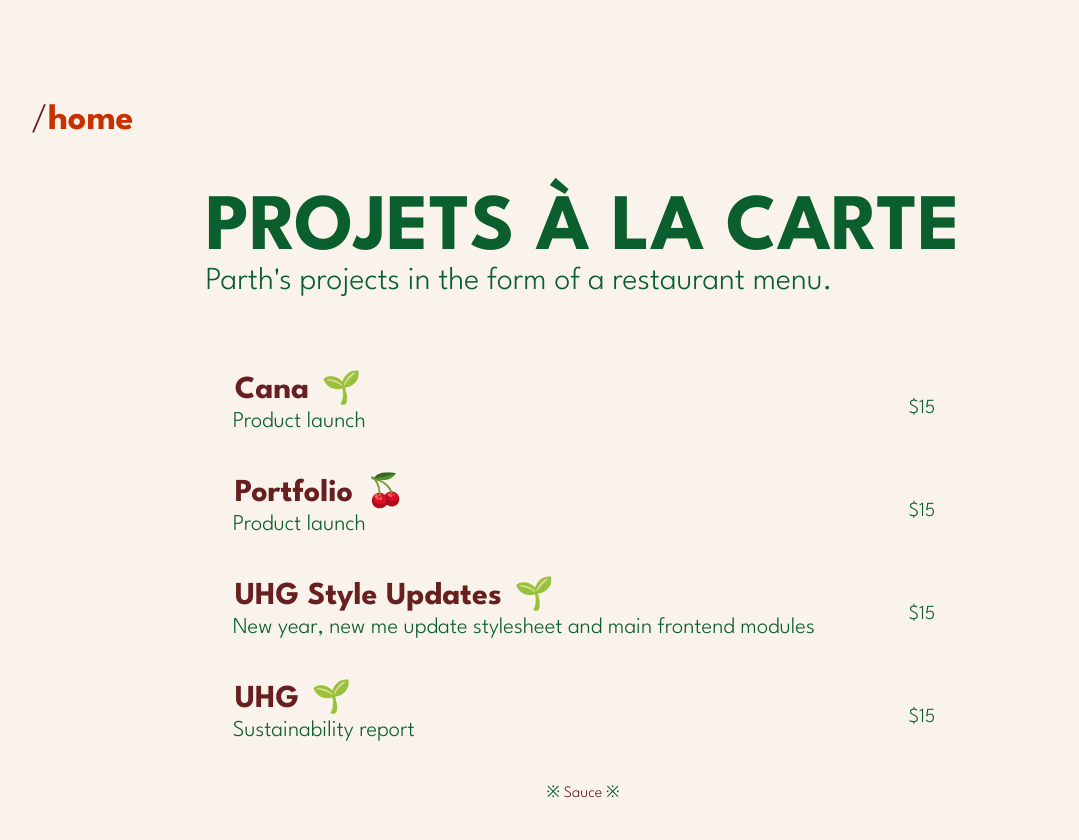
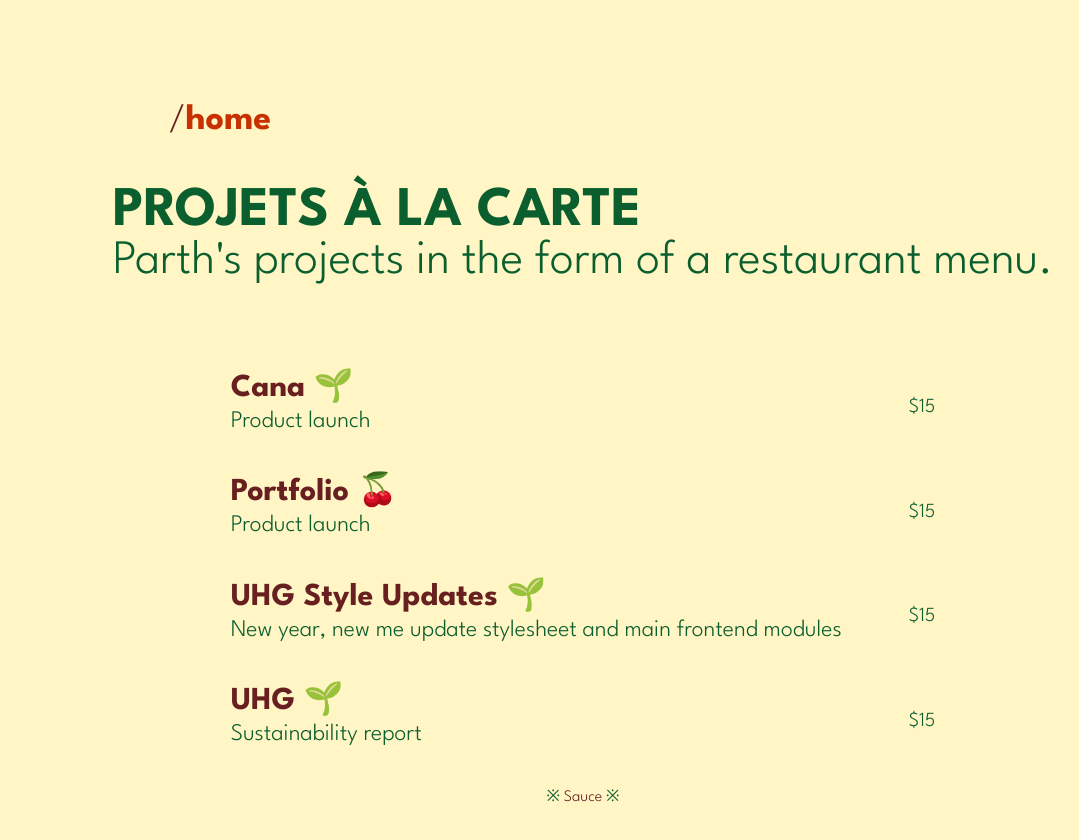
Before and after one commit to partheus/menu, an Eleventy site: page index.html in a window 1280 px wide. Shown: the whole page, without its empty margins (57-1136 px from the left). Built offline with nearby package versions, Linux system fonts and the light colour scheme; Eleventy itself is replaced by a stand-in of ours; files that its build step writes are made by us from their sources.

Commit message:
Add dependency for clean css

```diff
--- a/css/main.css
+++ b/css/main.css
@@ -3,7 +3,7 @@
 :root {
   --color-dark: #0b5e2e;
   --color-mid: #e6b771;
-  --color-light: #FAF3EC;
+  --color-light: #fff5c5;
   --color-red: #C83000;
   --color-pista: #681f1f;
   --max-width: 150ch;
@@ -32,6 +32,7 @@
   padding-top: 5vh;
   padding-bottom: 5vh;
   text-align: center;
+  line-height: 2.4em;
 }
 
 body {
@@ -55,7 +56,7 @@
 }
 
 a:hover {
-  color: var(--color-red);
+  color: var(--color-dark);
 }
 
 h1,
@@ -82,15 +83,11 @@
   align-items: center;
   justify-content: space-between;
   width: 100%;
-  max-width: 150ch;
+  max-width: 90ch;
   margin: 0 auto;
   padding: 1rem 0;
   flex-direction: row;
   align-items: center;
-}
-
-div.hero>h2 {
-  font-size: 1.45em;
 }
 
 .path {
@@ -112,16 +109,13 @@
 }
 
 .pagetitle {
-  font-size: 3em;
-
-  @media screen and (min-width: 600px) {
-    font-size: 5em;
-}
+  font-size: 2.4em;
 }
 
-div.hero>h2 {
-  font-size: 2em;
+.pagedescription {
+  font-size: 1.7em;
   font-weight: 300;
+  line-height: 1.3em;
 }
 
 .project-item {
@@ -143,15 +137,12 @@
 }
 
 .project-item__header>a {
-  border: 2px solid transparent;
-  transition: all ease-in-out 0.3s;
-  padding: 4px 2px;
+  border-bottom: 2px solid transparent;
 }
 
 .project-item__header>a:hover {
+  border-bottom: 2px solid salmon;
   cursor: pointer;
-  border: 2px solid var(--color-pista);
-  transition: all ease-in-out 0.3s;
 }
 
 .project-item>.project-item__details>.project-item__about>p>u {
@@ -165,10 +156,8 @@
   transition: all ease-in-out 0.3s;
 }
 
-
 .project-item__about {
-  font-size: 0.81em;
-  margin-left: 2px;
+  font-size: 0.75em;
 }
 
 .project-item__price {
@@ -186,3 +175,25 @@
   min-height: 5vh;
   text-align: center;
 }
+
+.colophon {
+  font-size: 1em;
+}
+
+@media screen and (min-width: 600px) {
+  .colophon {
+    font-size: 1.6em;
+  }
+
+  .project-item__about {
+    font-size: 0.85em;
+  }
+
+  .pagetitle {
+    font-size: 3.5em;
+  }
+
+  .pagedescription {
+    font-size: 3em;
+  }
+}
--- a/package.json
+++ b/package.json
@@ -13,5 +13,8 @@
   "license": "ISC",
   "devDependencies": {
     "@11ty/eleventy": "^0.12.1"
+  },
+  "dependencies": {
+    "clean-css": "^5.3.2"
   }
 }
```
Also changed, not shown: .eleventy.js, 1 other file.
